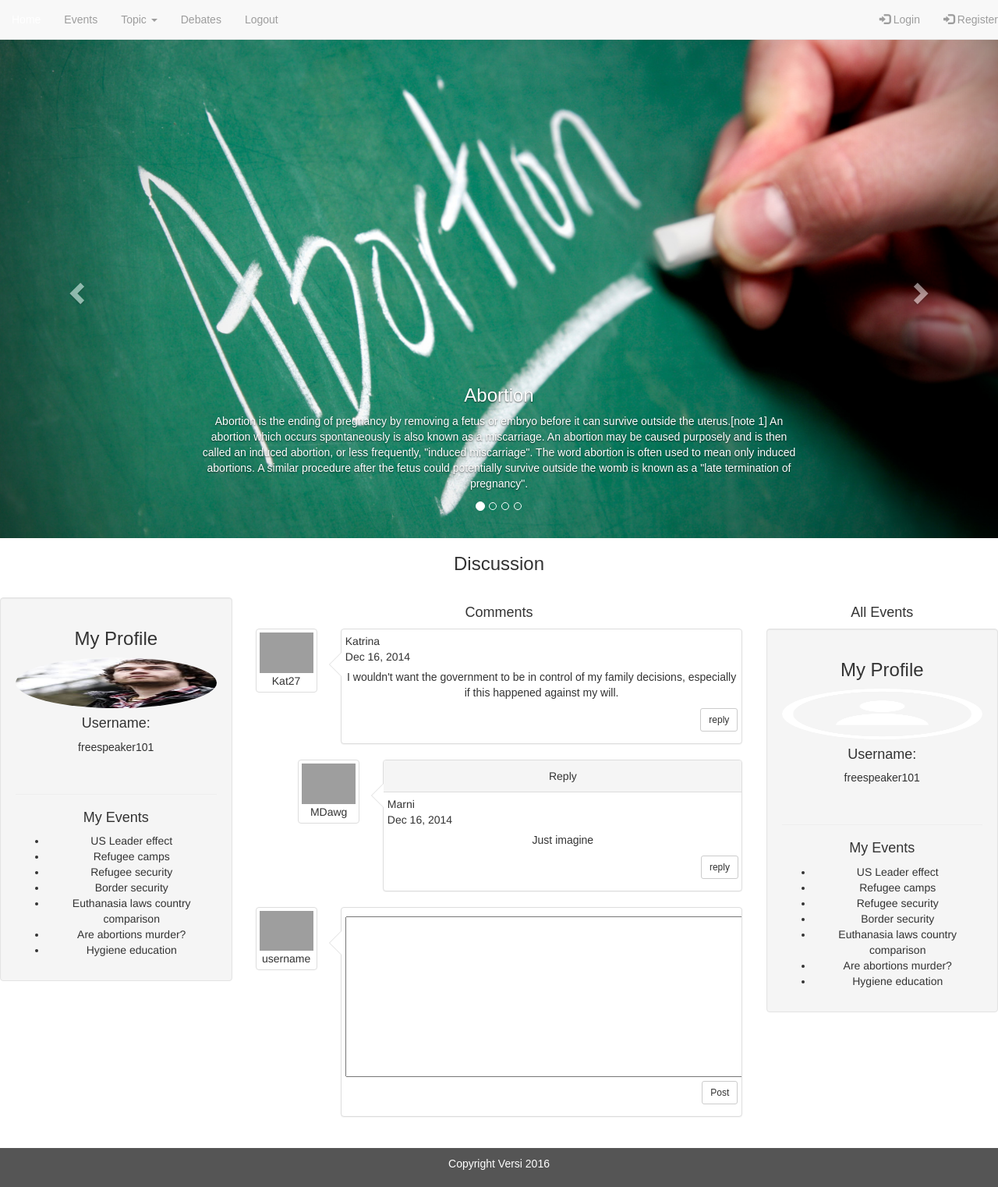
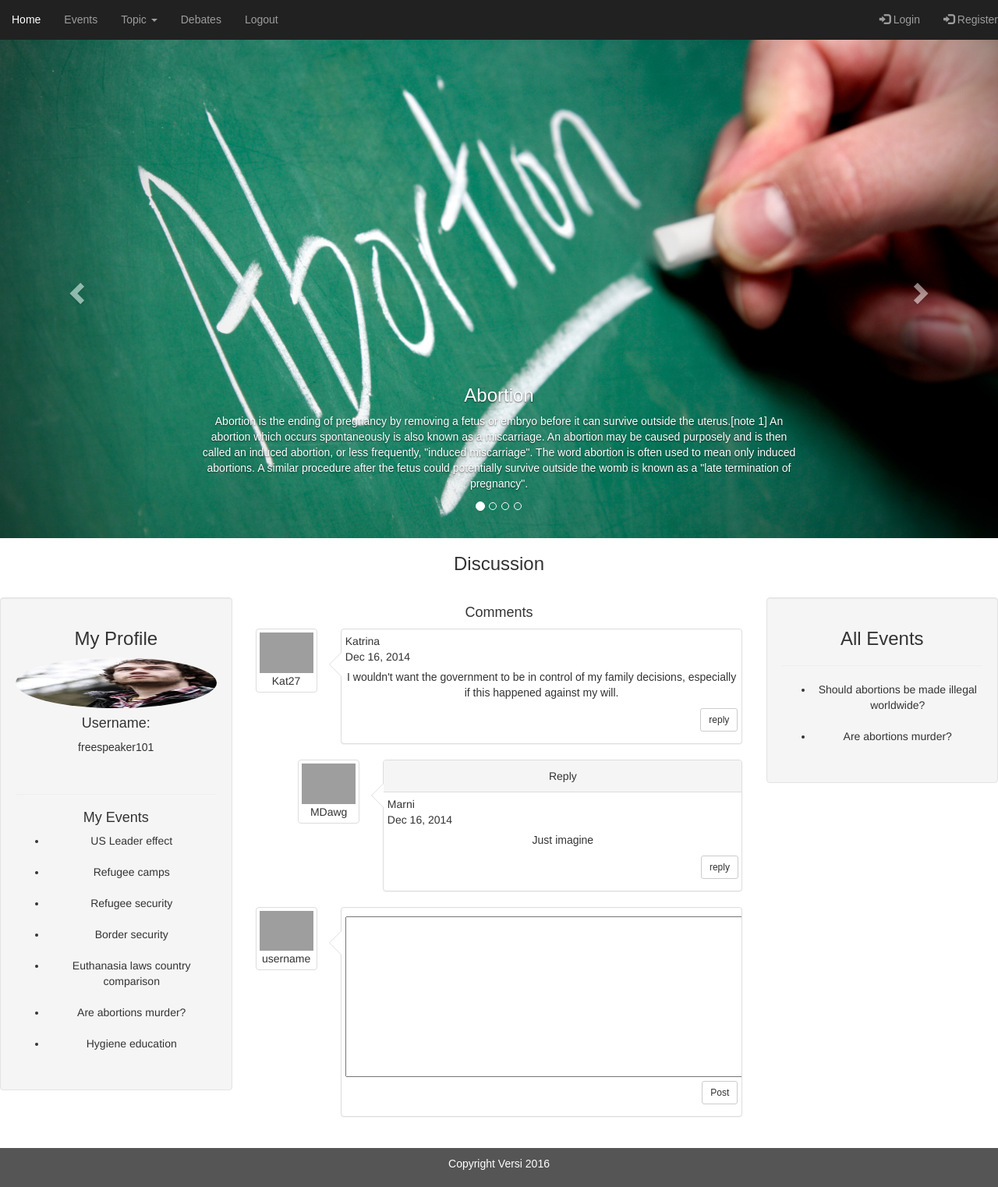
Before and after one commit to deco3500/Quatrio, a PHP site: page /versi_abortion_page.html in a window 1280 px wide. Shown: the whole page at 78% size. Run offline with PHP 8.4, Linux system fonts and the light colour scheme; grey boxes are pictures that could not be loaded.

Commit message:
Fixed linking in abortion to disability page, fixed css, Fixed all events

```diff
--- a/style.css
+++ b/style.css
@@ -3,10 +3,10 @@
   	margin-bottom: 0;
     border-radius: 0;
     font-family: 'Muli', sans-serif;
-/*
-    background-color: white;
-    border-color: white;
- */
+
+    background-color: #212121;
+    border-color: #212121;
+
 }
 
 .chat {
@@ -174,14 +174,21 @@ a{
     height: 100%;
 }
 
-.jumbotron {
-    background-color: #F5EDFF;
-    color: #fff;
-    padding-top: 12%;
-    padding-bottom: 11%;
+.jumbotron{
+
+	position: relative;
+    background-color: #76787a;
+    width: 100%;
+    height: 100%;
+    background-size: cover;
+    overflow: hidden;
     font-family: Montserrat, sans-serif;
-    background-size: cover;
-    height: 93vh;
+
+
+}
+
+#what {
+	color: white;
 }
 
 .jumbotron img#debate {
@@ -193,7 +200,7 @@ a{
 .jumbotron img#versi {
 	top: 8px;
     left: 16px;
-    max-width: 300px;
+    max-width: 400px;
 }
 
 img {
--- a/versi_abortion_page.html
+++ b/versi_abortion_page.html
@@ -33,7 +33,7 @@
           <li class="active"><a href="versi_abortion_page.html">Abortion</a></li>
           <li><a href="versi_healthcare_page.html">Healthcare</a></li>
           <li><a href="versi_refugee_page.html">Refugees</a></li>
-          <li><a href="versi_diability_page.html">Disability Care</a></li>
+          <li><a href="versi_disability_page.html">Disability Care</a></li>
         </ul>
       </li>
         <li><a href="versi_debate_landing_page.html">Debates</a></li>
@@ -127,13 +127,20 @@
           <hr>
           <h4>My Events</h4>
         <ul>
-          <li>US Leader effect</li>
-          <li>Refugee camps</li>
-          <li>Refugee security</li>
-          <li>Border security</li>
-          <li>Euthanasia laws country comparison</li>
-          <li>Are abortions murder?</li>
-          <li>Hygiene education</li>
+          <li>US Leader effect</li><br>
+
+          <li>Refugee camps</li><br>
+
+          <li>Refugee security</li><br>
+
+          <li>Border security</li><br>
+
+          <li>Euthanasia laws country comparison</li><br>
+
+          <li>Are abortions murder?</li><br>
+
+          <li>Hygiene education</li><br>
+
         </ul>
       </div>
         </div>
@@ -218,23 +225,17 @@
         </section>
       </div>
     <div id="allEvents" class="col-sm-3">
-        <h4>All Events</h4>
+
         <div class="well">
-        <h3>My Profile</h3>
-        <img src="UserIcon.png" class="img-circle" height="65" width="65" alt="Avatar">
+
         <div>
-          <h4>Username:</h4>
-          <p>freespeaker101</p><br>
+          <h3>All Events</h3>
           <hr>
-          <h4>My Events</h4>
         <ul>
-           <li>US Leader effect</li>
-          <li>Refugee camps</li>
-          <li>Refugee security</li>
-          <li>Border security</li>
-          <li>Euthanasia laws country comparison</li>
-          <li>Are abortions murder?</li>
-          <li>Hygiene education</li>
+           <li>Should abortions be made illegal worldwide?</li><br>
+
+          <li>Are abortions murder?</li><br>
+
          </ul>
       </div>
         </div>
```
Also changed, not shown: versi_disability_page.html (+16 -18 lines), versi_education_page.html (+29 -19 lines), versi_healthcare_page.html (+23 -45 lines), versi_refugee_page.html (+23 -17 lines), versi_topic_page.html (+22 -18 lines).
